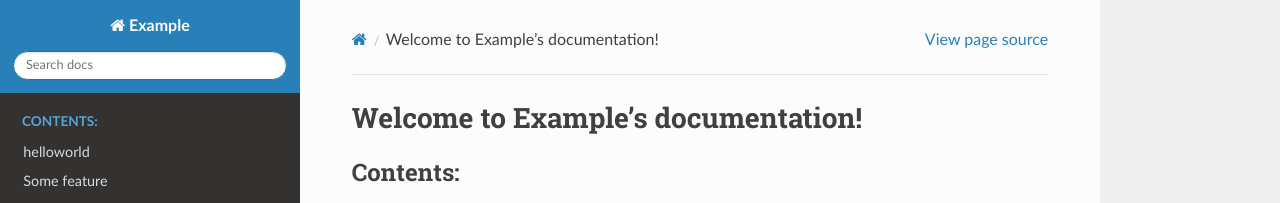
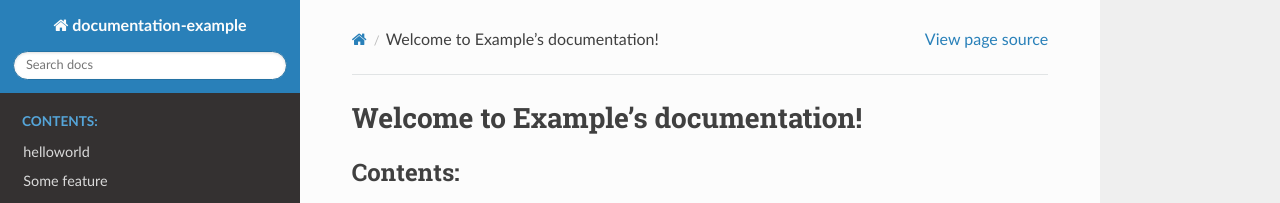
Before and after one commit to piklz/documentation-example, a Sphinx documentation site: the page built from doc/index.rst, in a window 1280 px wide. Shown: the top 203 px of the page. Built offline with Sphinx 7.4.7 and the Read the Docs theme 2.0.0, drawn with Linux system fonts in a browser that asks for light colours.

Commit message:
Update conf.py

```diff
--- a/doc/conf.py
+++ b/doc/conf.py
@@ -23,7 +23,7 @@ breathe_default_project = "documentation-example"
 source_suffix = '.rst'
 
 
-project = 'Example'
+project = u'documentation-example'
 copyright = 'workshop participant'
 author = 'workshop participant'
 release = '0.1'
```
